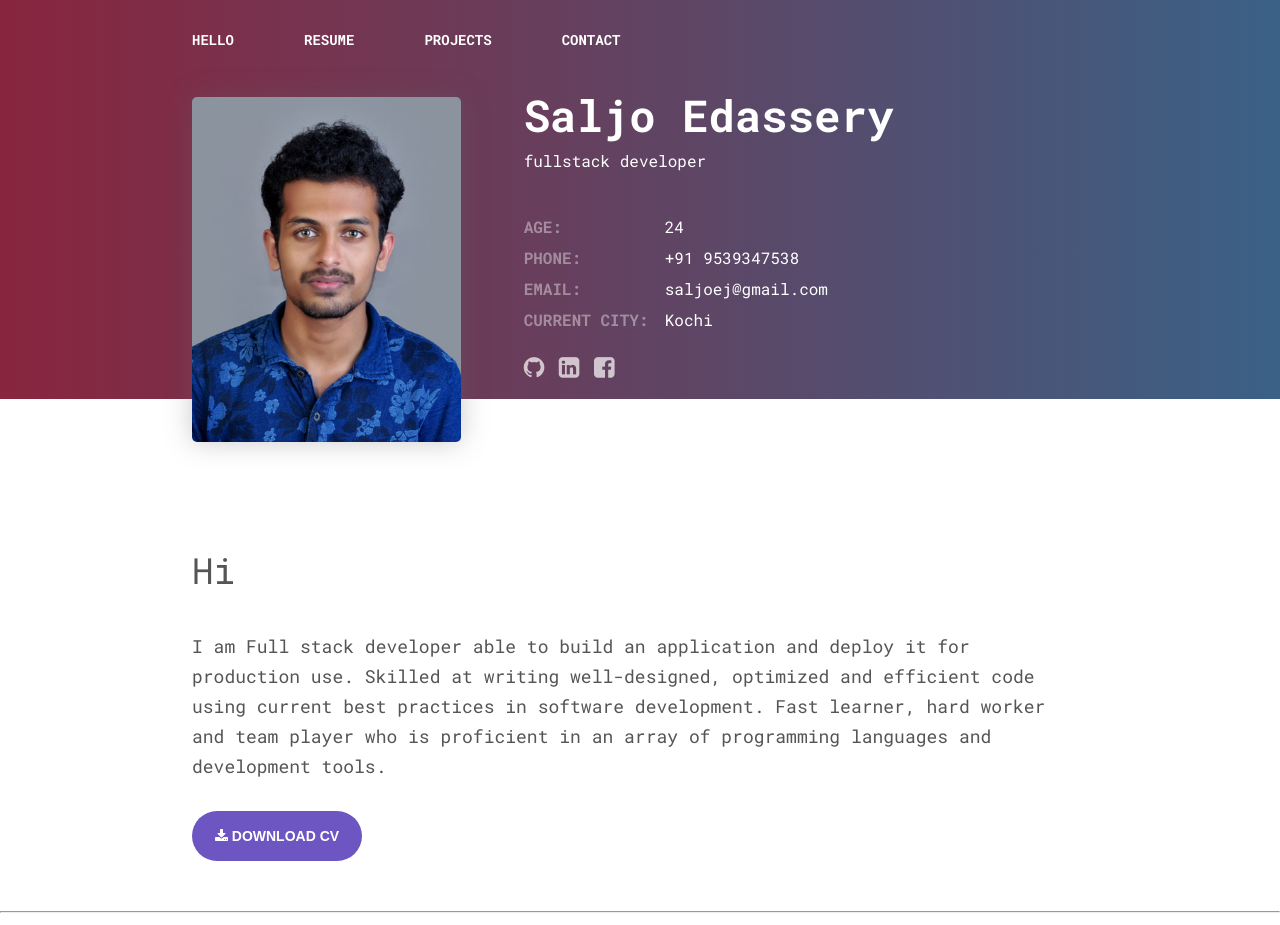
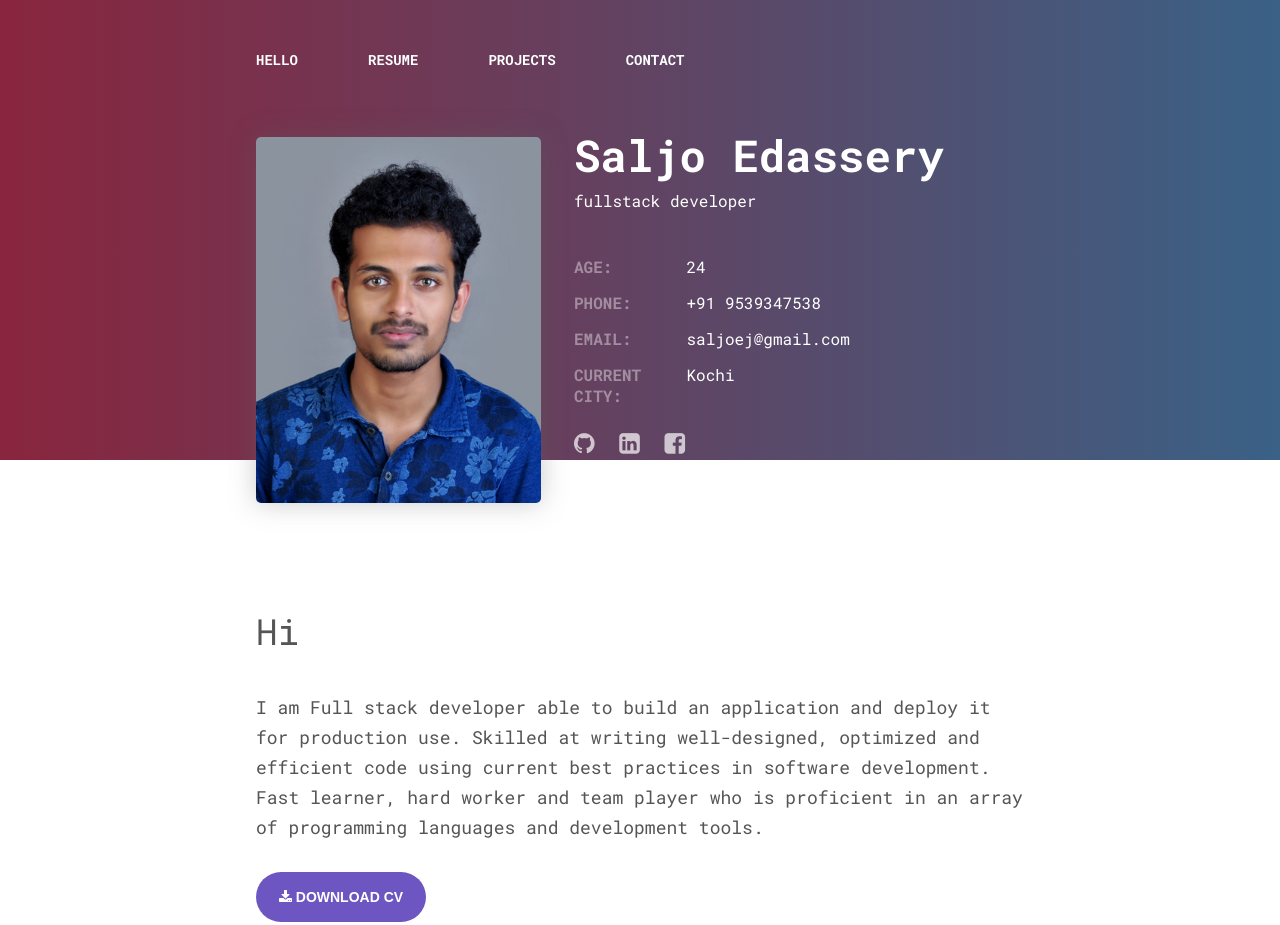
Before and after one commit to saljoedassery/saljoedassery.github.io, a plain HTML site: page index.html in a window 1280 px wide. Shown: the top 925 px of the page. Drawn offline with Linux system fonts and the light colour scheme.

Commit message:
bug fix in the main resolution

```diff
--- a/responsive.css
+++ b/responsive.css
@@ -1,4 +1,4 @@
-@media only screen and (max-width: 2560px) and (min-width: 1500px) {
+@media only screen and (max-width: 2560px) and (min-width: 1921px) {
   .title-bar {
     height: 86px;
   }
--- a/style.css
+++ b/style.css
@@ -12,8 +12,6 @@ body {
 }
 
 header {
-  /* position: absolute;
-  top: 0; */
   width: 100%;
   background: #3a6186;
   background: -webkit-linear-gradient(to right, #89253e, #3a6186);
@@ -21,11 +19,11 @@ header {
 }
 
 .title-bar {
-  width: 70%;
+  width: 60%;
   margin: 0 auto;
-  height: 50px;
+  height: 90px;
   position: relative;
-  top: 30px;
+  top: 50px;
 }
 
 .title-bar ul {
@@ -46,11 +44,15 @@ header {
   font-weight: 700;
 }
 
+.title-bar li a:hover {
+  opacity: 0.7;
+}
+
 .personal-info {
   display: grid;
-  grid-template-columns: 1fr 2fr;
+  grid-template-columns: 1fr 2.5fr;
   margin: 0 auto;
-  width: 70%;
+  width: 60%;
   font-family: Roboto Mono, monospace;
   color: white;
 }
@@ -70,7 +72,7 @@ header {
 .image-section img {
   border-radius: 5px;
   box-shadow: 0 0 27px rgba(96, 96, 96, 0.34);
-  width: 90%;
+  width: 285px;
   position: relative;
   top: 47px;
 }
@@ -90,13 +92,13 @@ header {
 .social-links i {
   font-size: 24px;
   color: white;
-  margin-right: 5px;
+  margin-right: 15px;
 }
 
 .details p {
   display: grid;
   grid-template-columns: 1fr 3fr;
-  margin-bottom: 10px;
+  margin-bottom: 15px;
 }
 
 .details span {
@@ -111,7 +113,7 @@ main {
 }
 
 section {
-  width: 70%;
+  width: 60%;
   margin: 50px auto;
   color: #555;
   font-family: Roboto Mono, monospace;
@@ -159,6 +161,7 @@ section p {
 
 hr {
   margin: 50px 0;
+  color: #c1bbbb;
 }
 
 .resume-list {
@@ -193,7 +196,7 @@ hr {
   content: "";
   border-radius: 50%;
   background-color: #fff;
-  left: 212px;
+  left: 19.7%;
 }
 
 .resume-list-block-title {
@@ -258,7 +261,7 @@ footer {
 }
 
 .contact-content {
-  width: 70%;
+  width: 60%;
   margin: 0 auto;
   font-family: Roboto Mono, monospace;
 }
```
